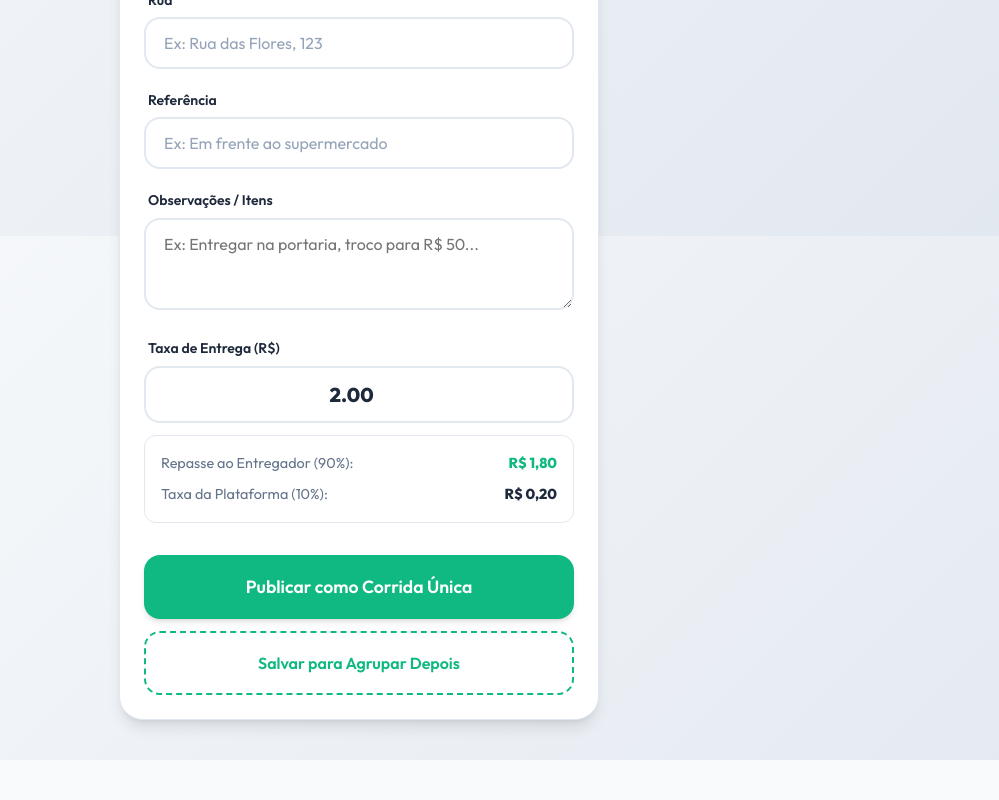
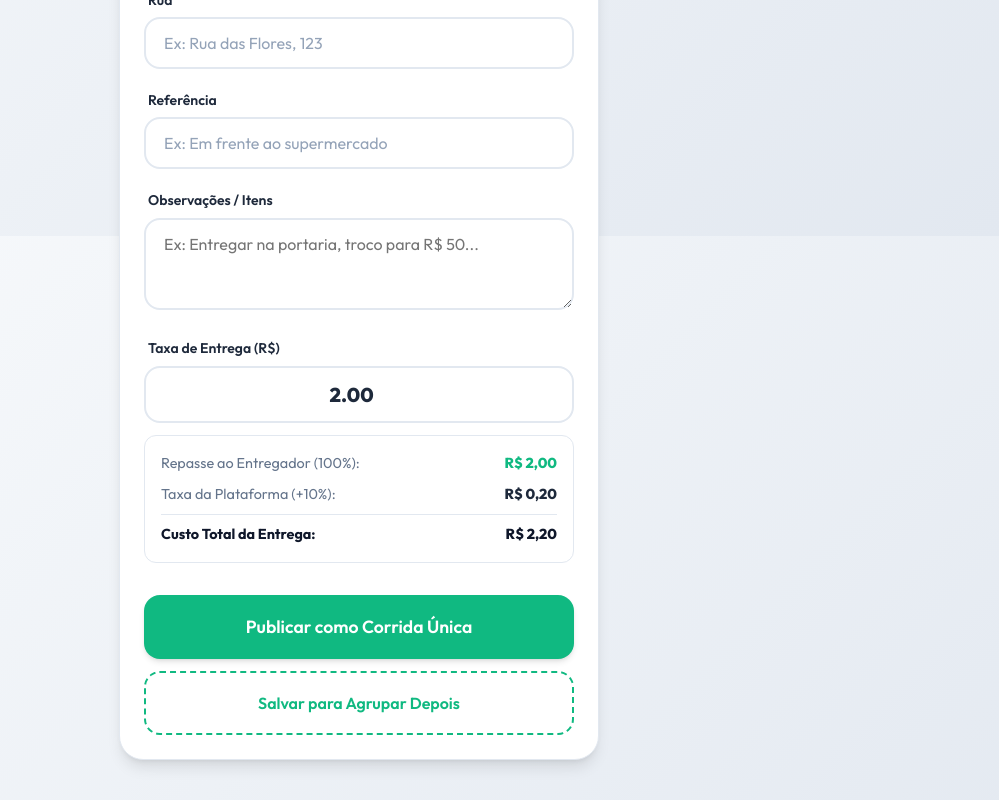
Before and after one commit to Jbsousa86/entregalocal, a React (Vite) app: page /establishment/create-delivery in a window 1280 px wide. Shown: the part 564-1364 px from the top of the page, without its empty margins (281-1280 px from the left). Before the commit the page ends 1324 px from the top, so only its background shows below. Built offline with nearby package versions, Linux system fonts and the light colour scheme; no server answers; the database is empty; sample sign-in values are in the browser's storage.

Commit message:
feat:mudança de taxas

```diff
--- a/src/screens/courier/AcceptedDeliveryScreen.jsx
+++ b/src/screens/courier/AcceptedDeliveryScreen.jsx
@@ -201,7 +201,7 @@ export default function AcceptedDeliveryScreen() {
 
         {groupSize > 1 && (
           <div style={{ marginTop: '18px', padding: '16px', background: '#f8fafc', borderRadius: '16px', border: '1px solid var(--border)' }}>
-            <p style={{ margin: 0, fontWeight: '700' }}>Ganho Líquido do grupo: R$ {(Number(totalValue) * 0.9).toFixed(2).replace('.', ',')}</p>
+            <p style={{ margin: 0, fontWeight: '700' }}>Valor a Receber do grupo: R$ {Number(totalValue).toFixed(2).replace('.', ',')}</p>
             <p style={{ margin: '8px 0 0', color: 'var(--text-muted)', fontSize: '0.9rem' }}>Este grupo inclui {groupSize} pedidos de entrega.</p>
           </div>
         )}
--- a/src/screens/courier/CourierHistoryScreen.jsx
+++ b/src/screens/courier/CourierHistoryScreen.jsx
@@ -241,7 +241,7 @@ export default function CourierHistoryScreen() {
             </svg>
             <span style={{ fontSize: '0.75rem', fontWeight: '800', textTransform: 'uppercase', letterSpacing: '0.5px' }}>Ganhos</span>
           </div>
-          <div style={{ fontSize: '1.5rem', fontWeight: '800' }}>R$ {stats.totalEarnings.toFixed(2)}</div>
+          <div style={{ fontSize: '1.5rem', fontWeight: '800' }}>R$ {stats.totalEarnings.toFixed(2).replace('.', ',')}</div>
         </div>
       </div>
 
--- a/src/screens/courier/CourierHomeScreen.jsx
+++ b/src/screens/courier/CourierHomeScreen.jsx
@@ -441,9 +441,9 @@ export default function CourierHomeScreen() {
                   <h4 style={{ margin: 0, fontSize: '1.1rem', fontWeight: '800' }}>{item.establishmentName || 'Estabelecimento'}</h4>
                 </div>
                 <div style={{ textAlign: 'right' }}>
-                  <div style={{ fontSize: '0.7rem', fontWeight: '800', color: 'var(--text-muted)', textTransform: 'uppercase' }}>Ganho Líquido</div>
+                  <div style={{ fontSize: '0.7rem', fontWeight: '800', color: 'var(--text-muted)', textTransform: 'uppercase' }}>Valor a Receber</div>
                   <div style={{ fontSize: '1.25rem', fontWeight: '800', color: 'var(--primary)' }}>
-                    R$ {(Number(item.value || item.totalValue || 0) * 0.9).toFixed(2).replace('.', ',')}
+                    R$ {Number(item.value || item.totalValue || 0).toFixed(2).replace('.', ',')}
                   </div>
                 </div>
               </div>
--- a/src/screens/courier/CourierWalletScreen.jsx
+++ b/src/screens/courier/CourierWalletScreen.jsx
@@ -45,7 +45,7 @@ export default function CourierWalletScreen() {
 
           querySnapshot.forEach((docItem) => {
             const data = docItem.data();
-            const value = Number(data.value || 0) * 0.9; // Plataforma retém 10%
+            const value = Number(data.value || 0); // O entregador recebe 100% do valor publicado
             totalEarnings += value;
 
             const dateSource = data.completedAt || data.createdAt;
--- a/src/screens/courier/DeliveryDetailsScreen.jsx
+++ b/src/screens/courier/DeliveryDetailsScreen.jsx
@@ -173,9 +173,9 @@ export default function DeliveryDetailsScreen() {
             </div>
           </div>
           <div style={{ textAlign: 'right' }}>
-            <div style={{ fontSize: '0.75rem', fontWeight: '700', color: 'var(--text-muted)', textTransform: 'uppercase' }}>Ganho Líquido</div>
+            <div style={{ fontSize: '0.75rem', fontWeight: '700', color: 'var(--text-muted)', textTransform: 'uppercase' }}>Valor a Receber</div>
             <div style={{ fontSize: '1.25rem', fontWeight: '800', color: 'var(--primary)' }}>
-              R$ {(Number(displayData.value || displayData.totalValue || 0) * 0.9).toFixed(2).replace('.', ',')}
+              R$ {Number(displayData.value || displayData.totalValue || 0).toFixed(2).replace('.', ',')}
             </div>
           </div>
         </div>
--- a/src/screens/establishment/CreateDeliveryScreen.jsx
+++ b/src/screens/establishment/CreateDeliveryScreen.jsx
@@ -331,12 +331,16 @@ export default function CreateDeliveryScreen() {
           {value && parseFloat(value) > 0 ? (
             <div style={{ marginTop: '12px', background: 'var(--surface)', padding: '16px', borderRadius: '12px', border: '1px solid var(--border)' }}>
               <div style={{ display: 'flex', justifyContent: 'space-between', marginBottom: '8px', fontSize: '0.9rem' }}>
-                <span style={{ color: 'var(--text-muted)' }}>Repasse ao Entregador (90%):</span>
-                <span style={{ fontWeight: '800', color: 'var(--primary)' }}>R$ {(parseFloat(value) * 0.9).toFixed(2).replace('.', ',')}</span>
+                <span style={{ color: 'var(--text-muted)' }}>Repasse ao Entregador (100%):</span>
+                <span style={{ fontWeight: '800', color: 'var(--primary)' }}>R$ {parseFloat(value).toFixed(2).replace('.', ',')}</span>
               </div>
               <div style={{ display: 'flex', justifyContent: 'space-between', fontSize: '0.9rem' }}>
-                <span style={{ color: 'var(--text-muted)' }}>Taxa da Plataforma (10%):</span>
+                <span style={{ color: 'var(--text-muted)' }}>Taxa da Plataforma (+10%):</span>
                 <span style={{ fontWeight: '800', color: 'var(--secondary)' }}>R$ {(parseFloat(value) * 0.1).toFixed(2).replace('.', ',')}</span>
+              </div>
+              <div style={{ display: 'flex', justifyContent: 'space-between', fontSize: '0.9rem', marginTop: '8px', paddingTop: '8px', borderTop: '1px solid var(--border)' }}>
+                <span style={{ fontWeight: '700' }}>Custo Total da Entrega:</span>
+                <span style={{ fontWeight: '800' }}>R$ {(parseFloat(value) * 1.1).toFixed(2).replace('.', ',')}</span>
               </div>
             </div>
           ) : (
--- a/src/screens/establishment/EstablishmentHomeScreen.jsx
+++ b/src/screens/establishment/EstablishmentHomeScreen.jsx
@@ -325,12 +325,16 @@ export default function EstablishmentHomeScreen() {
                  {customGroupValue && parseFloat(customGroupValue) > 0 && (
                    <div style={{ marginBottom: '16px', background: 'var(--surface-muted)', padding: '12px', borderRadius: '8px' }}>
                      <div style={{ display: 'flex', justifyContent: 'space-between', marginBottom: '4px', fontSize: '0.85rem' }}>
-                       <span style={{ color: 'var(--text-muted)' }}>Repasse ao Entregador (90%):</span>
-                       <span style={{ fontWeight: '800', color: 'var(--primary)' }}>R$ {(parseFloat(customGroupValue) * 0.9).toFixed(2).replace('.', ',')}</span>
+                       <span style={{ color: 'var(--text-muted)' }}>Repasse ao Entregador (100%):</span>
+                       <span style={{ fontWeight: '800', color: 'var(--primary)' }}>R$ {parseFloat(customGroupValue).toFixed(2).replace('.', ',')}</span>
                      </div>
                      <div style={{ display: 'flex', justifyContent: 'space-between', fontSize: '0.85rem' }}>
-                       <span style={{ color: 'var(--text-muted)' }}>Taxa da Plataforma (10%):</span>
+                       <span style={{ color: 'var(--text-muted)' }}>Taxa da Plataforma (+10%):</span>
                        <span style={{ fontWeight: '800', color: 'var(--secondary)' }}>R$ {(parseFloat(customGroupValue) * 0.1).toFixed(2).replace('.', ',')}</span>
+                     </div>
+                     <div style={{ display: 'flex', justifyContent: 'space-between', fontSize: '0.9rem', marginTop: '8px', paddingTop: '8px', borderTop: '1px solid var(--border)' }}>
+                       <span style={{ fontWeight: '700' }}>Custo Total da Rota:</span>
+                       <span style={{ fontWeight: '800' }}>R$ {(parseFloat(customGroupValue) * 1.1).toFixed(2).replace('.', ',')}</span>
                      </div>
                    </div>
                  )}
```
